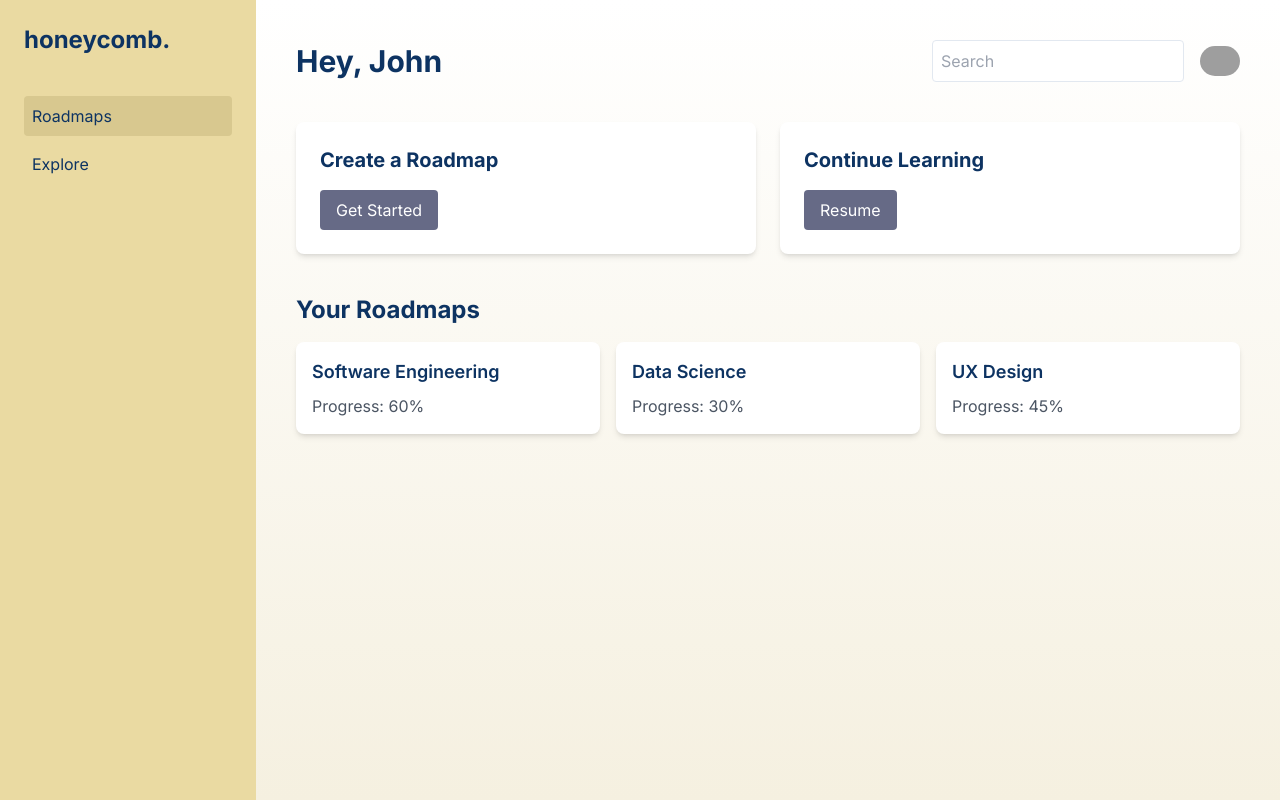
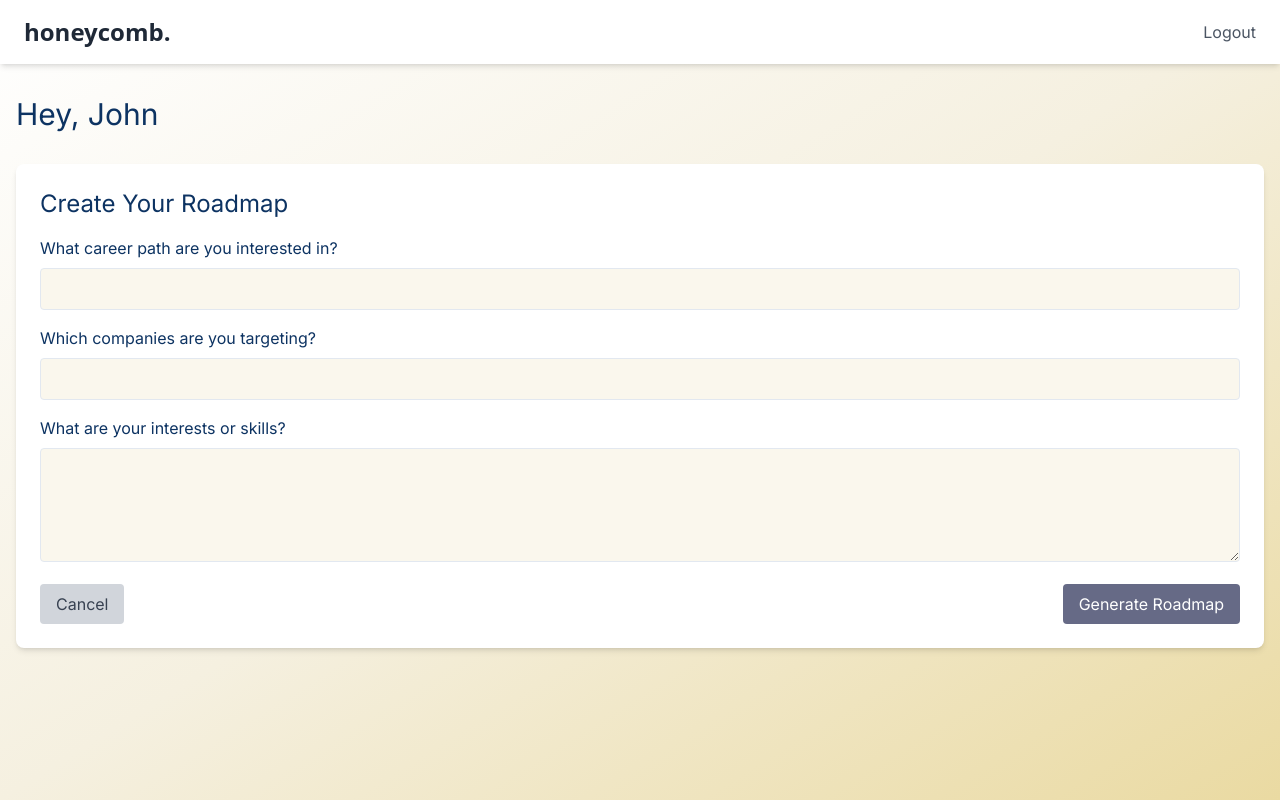
Before and after one commit to alewoo/honeycomb, a Next.js app: page /dash in a window 1280 px wide. Both pictures are taken after a click on the button "Get Started". Built offline with nearby package versions, Linux system fonts and the light colour scheme; grey boxes are pictures that could not be loaded.

Commit message:
updated roadmap

```diff
--- a/src/app/dash/page.tsx
+++ b/src/app/dash/page.tsx
@@ -1,102 +1,186 @@
-import React from "react";
-import Image from "next/image";
+"use client";
+
+import React, { useState } from "react";
 import Link from "next/link";
+import { plus_jakarta_sans_regular, plus_jakarta_sans_bold } from "../fonts";
+import GradientBackground from "../../components/GradientBackground";
+import RoadmapForm from "@/components/RoadmapForm";
+
+interface RoadmapItem {
+  title: string;
+  description: string;
+  links: string[];
+}
+
+interface Roadmap {
+  projects: RoadmapItem[];
+  mentors: RoadmapItem[];
+  clubs: RoadmapItem[];
+  courses: RoadmapItem[];
+}
 
 const DashboardPage = () => {
-  // In a real application, you'd fetch this data from your backend
+  const [showRoadmapForm, setShowRoadmapForm] = useState(false);
+  const [roadmap, setRoadmap] = useState<Roadmap | null>(null);
+  const [loading, setLoading] = useState(false);
   const userName = "John"; // Replace with actual user data
 
+  const generateRoadmap = async (formData: any) => {
+    setLoading(true);
+    // Simulating API call to generate roadmap
+    await new Promise((resolve) => setTimeout(resolve, 2000)); // Simulating delay
+
+    setRoadmap({
+      projects: [
+        {
+          title: "Build a Personal Portfolio Website",
+          description: "Create a website to showcase your projects and skills.",
+          links: [
+            "https://www.youtube.com/watch?v=_xkSvufmjEs",
+            "https://www.freecodecamp.org/news/how-to-build-a-portfolio-website/",
+          ],
+        },
+      ],
+      mentors: [
+        {
+          title: "John Doe - Software Engineer at Google",
+          description: "GT Alumni, specializes in machine learning",
+          links: ["https://www.linkedin.com/in/johndoe"],
+        },
+      ],
+      clubs: [
+        {
+          title: "GT Web Development Club",
+          description: "Learn web development skills and work on real projects",
+          links: ["https://wdcgt.com"],
+        },
+      ],
+      courses: [
+        {
+          title: "CS 1331 - Introduction to Object-Oriented Programming",
+          description: "Fundamental course for computer science majors",
+          links: ["https://www.cc.gatech.edu/~stasko/1331/"],
+        },
+      ],
+    });
+    setLoading(false);
+    setShowRoadmapForm(false);
+  };
+
+  const RoadmapSection = ({
+    title,
+    items,
+  }: {
+    title: string;
+    items: RoadmapItem[];
+  }) => (
+    <div className="mb-8">
+      <h2 className={`text-2xl ${plus_jakarta_sans_bold} text-[#0d3362] mb-4`}>
+        {title}
+      </h2>
+      {items.map((item, index) => (
+        <div key={index} className="bg-white p-4 rounded-lg shadow-md mb-4">
+          <h3
+            className={`text-lg ${plus_jakarta_sans_bold} text-[#0d3362] mb-2`}
+          >
+            {item.title}
+          </h3>
+          <p className="text-gray-600 mb-2">{item.description}</p>
+          <div className="flex flex-wrap">
+            {item.links.map((link, linkIndex) => (
+              <a
+                key={linkIndex}
+                href={link}
+                target="_blank"
+                rel="noopener noreferrer"
+                className="text-[#eadaa2] hover:text-[#d8c88f] mr-4"
+              >
+                Resource {linkIndex + 1}
+              </a>
+            ))}
+          </div>
+        </div>
+      ))}
+    </div>
+  );
+
   return (
-    <div className="flex h-screen bg-gradient-to-b from-white to-[#f5f0e0]">
-      {/* Sidebar */}
-      <aside className="w-64 bg-[#eadaa2] text-[#0d3362] p-6">
-        <div className="text-2xl font-bold mb-10">honeycomb.</div>
-        <nav>
-          <ul className="space-y-2">
-            <li className="bg-[#d8c88f] rounded p-2">
-              <Link href="/dashboard" className="block">
-                Roadmaps
+    <GradientBackground>
+      <div className={`min-h-screen ${plus_jakarta_sans_regular}`}>
+        <nav className="flex items-center justify-between px-6 py-4 bg-white shadow-md">
+          <Link
+            href="/dashboard"
+            className="text-gray-800 text-2xl font-bold font-sans hover:text-[#eadaa2] transition duration-300"
+          >
+            honeycomb.
           </Link>
-            </li>
-            <li className="hover:bg-[#d8c88f] rounded p-2">
-              <Link href="/explore" className="block">
-                Explore
-              </Link>
-            </li>
-            {/* Add more navigation items as needed */}
-          </ul>
+          <button className="text-gray-600 hover:text-gray-800">Logout</button>
         </nav>
-      </aside>
 
-      {/* Main Content */}
-      <main className="flex-1 p-10 overflow-y-auto">
-        <header className="flex justify-between items-center mb-10">
-          <div className="text-3xl font-bold text-[#0d3362]">
+        <main className="container mx-auto px-4 py-8">
+          <h1
+            className={`text-3xl ${plus_jakarta_sans_bold} text-[#0d3362] mb-8`}
+          >
             Hey, {userName}
-          </div>
-          <div className="flex items-center space-x-4">
-            <input
-              type="text"
-              placeholder="Search"
-              className="border rounded p-2"
-            />
-            <Image
-              src="/avatar-placeholder.png"
-              alt="User Avatar"
-              width={40}
-              height={40}
-              className="rounded-full"
-            />
-          </div>
-        </header>
+          </h1>
 
+          {!showRoadmapForm && !roadmap && (
             <div className="grid grid-cols-1 md:grid-cols-2 gap-6 mb-10">
               <div className="bg-white p-6 rounded-lg shadow-md hover:shadow-lg transition-shadow duration-300">
                 <h2 className="text-xl font-bold mb-4 text-[#0d3362]">
                   Create a Roadmap
                 </h2>
-            <button className="bg-[#666a86] text-white px-4 py-2 rounded hover:bg-[#555872] transition duration-300">
+                <button
+                  onClick={() => setShowRoadmapForm(true)}
+                  className="bg-[#666a86] text-white px-4 py-2 rounded hover:bg-[#555872] transition duration-300"
+                >
                   Get Started
                 </button>
               </div>
-          <div className="bg-white p-6 rounded-lg shadow-md hover:shadow-lg transition-shadow duration-300">
-            <h2 className="text-xl font-bold mb-4 text-[#0d3362]">
-              Continue Learning
+              {/* Add other dashboard cards here */}
+            </div>
+          )}
+
+          {showRoadmapForm && (
+            <RoadmapForm
+              setShowRoadmapForm={setShowRoadmapForm}
+              generateRoadmap={generateRoadmap}
+            />
+          )}
+
+          {loading && (
+            <div className="text-center">
+              <p className="text-xl text-gray-600">
+                Generating your roadmap...
+              </p>
+            </div>
+          )}
+
+          {roadmap && (
+            <>
+              <h2
+                className={`text-4xl ${plus_jakarta_sans_bold} text-center text-[#0d3362] mb-8`}
+              >
+                Your Personalized Roadmap
               </h2>
-            <button className="bg-[#666a86] text-white px-4 py-2 rounded hover:bg-[#555872] transition duration-300">
-              Resume
-            </button>
-          </div>
-        </div>
-
-        <section>
-          <h2 className="text-2xl font-bold mb-4 text-[#0d3362]">
-            Your Roadmaps
-          </h2>
-          <div className="grid grid-cols-1 md:grid-cols-3 gap-4">
-            {/* Placeholder for roadmap items */}
-            <div className="bg-white p-4 rounded-lg shadow-md hover:shadow-lg transition-shadow duration-300">
-              <h3 className="text-lg font-semibold mb-2 text-[#0d3362]">
-                Software Engineering
-              </h3>
-              <p className="text-gray-600">Progress: 60%</p>
-            </div>
-            <div className="bg-white p-4 rounded-lg shadow-md hover:shadow-lg transition-shadow duration-300">
-              <h3 className="text-lg font-semibold mb-2 text-[#0d3362]">
-                Data Science
-              </h3>
-              <p className="text-gray-600">Progress: 30%</p>
-            </div>
-            <div className="bg-white p-4 rounded-lg shadow-md hover:shadow-lg transition-shadow duration-300">
-              <h3 className="text-lg font-semibold mb-2 text-[#0d3362]">
-                UX Design
-              </h3>
-              <p className="text-gray-600">Progress: 45%</p>
-            </div>
-          </div>
-        </section>
+              <RoadmapSection
+                title="Recommended Projects"
+                items={roadmap.projects}
+              />
+              <RoadmapSection
+                title="Potential Mentors"
+                items={roadmap.mentors}
+              />
+              <RoadmapSection title="Relevant Clubs" items={roadmap.clubs} />
+              <RoadmapSection
+                title="Suggested Courses"
+                items={roadmap.courses}
+              />
+            </>
+          )}
         </main>
       </div>
+    </GradientBackground>
   );
 };
 
--- /dev/null
+++ b/src/components/RoadmapForm.tsx
@@ -0,0 +1,90 @@
+import React, { useState } from "react";
+import { plus_jakarta_sans_bold } from "../app/fonts";
+
+interface RoadmapFormProps {
+  setShowRoadmapForm: (show: boolean) => void;
+  generateRoadmap: (formData: any) => void;
+}
+
+const RoadmapForm: React.FC<RoadmapFormProps> = ({
+  setShowRoadmapForm,
+  generateRoadmap,
+}) => {
+  const [careerPath, setCareerPath] = useState("");
+  const [targetCompanies, setTargetCompanies] = useState("");
+  const [interests, setInterests] = useState("");
+
+  const handleSubmit = (e: React.FormEvent) => {
+    e.preventDefault();
+    generateRoadmap({ careerPath, targetCompanies, interests });
+  };
+
+  return (
+    <div className="bg-white p-6 rounded-lg shadow-md">
+      <h2 className={`text-2xl ${plus_jakarta_sans_bold} text-[#0d3362] mb-4`}>
+        Create Your Roadmap
+      </h2>
+      <form onSubmit={handleSubmit}>
+        <div className="mb-4">
+          <label htmlFor="careerPath" className="block text-[#0d3362] mb-2">
+            What career path are you interested in?
+          </label>
+          <input
+            type="text"
+            id="careerPath"
+            value={careerPath}
+            onChange={(e) => setCareerPath(e.target.value)}
+            className="w-full p-2 border rounded text-[#333] bg-[#faf7ed]"
+            required
+          />
+        </div>
+        <div className="mb-4">
+          <label
+            htmlFor="targetCompanies"
+            className="block text-[#0d3362] mb-2"
+          >
+            Which companies are you targeting?
+          </label>
+          <input
+            type="text"
+            id="targetCompanies"
+            value={targetCompanies}
+            onChange={(e) => setTargetCompanies(e.target.value)}
+            className="w-full p-2 border rounded text-[#333] bg-[#faf7ed]"
+            required
+          />
+        </div>
+        <div className="mb-4">
+          <label htmlFor="interests" className="block text-[#0d3362] mb-2">
+            What are your interests or skills?
+          </label>
+          <textarea
+            id="interests"
+            value={interests}
+            onChange={(e) => setInterests(e.target.value)}
+            className="w-full p-2 border rounded text-[#333] bg-[#faf7ed]"
+            rows={4}
+            required
+          ></textarea>
+        </div>
+        <div className="flex justify-between">
+          <button
+            type="button"
+            onClick={() => setShowRoadmapForm(false)}
+            className="bg-gray-300 text-gray-700 px-4 py-2 rounded hover:bg-gray-400 transition duration-300"
+          >
+            Cancel
+          </button>
+          <button
+            type="submit"
+            className="bg-[#666a86] text-white px-4 py-2 rounded hover:bg-[#555872] transition duration-300"
+          >
+            Generate Roadmap
+          </button>
+        </div>
+      </form>
+    </div>
+  );
+};
+
+export default RoadmapForm;
```
Lines whose indentation alone changed are shown as unchanged.
